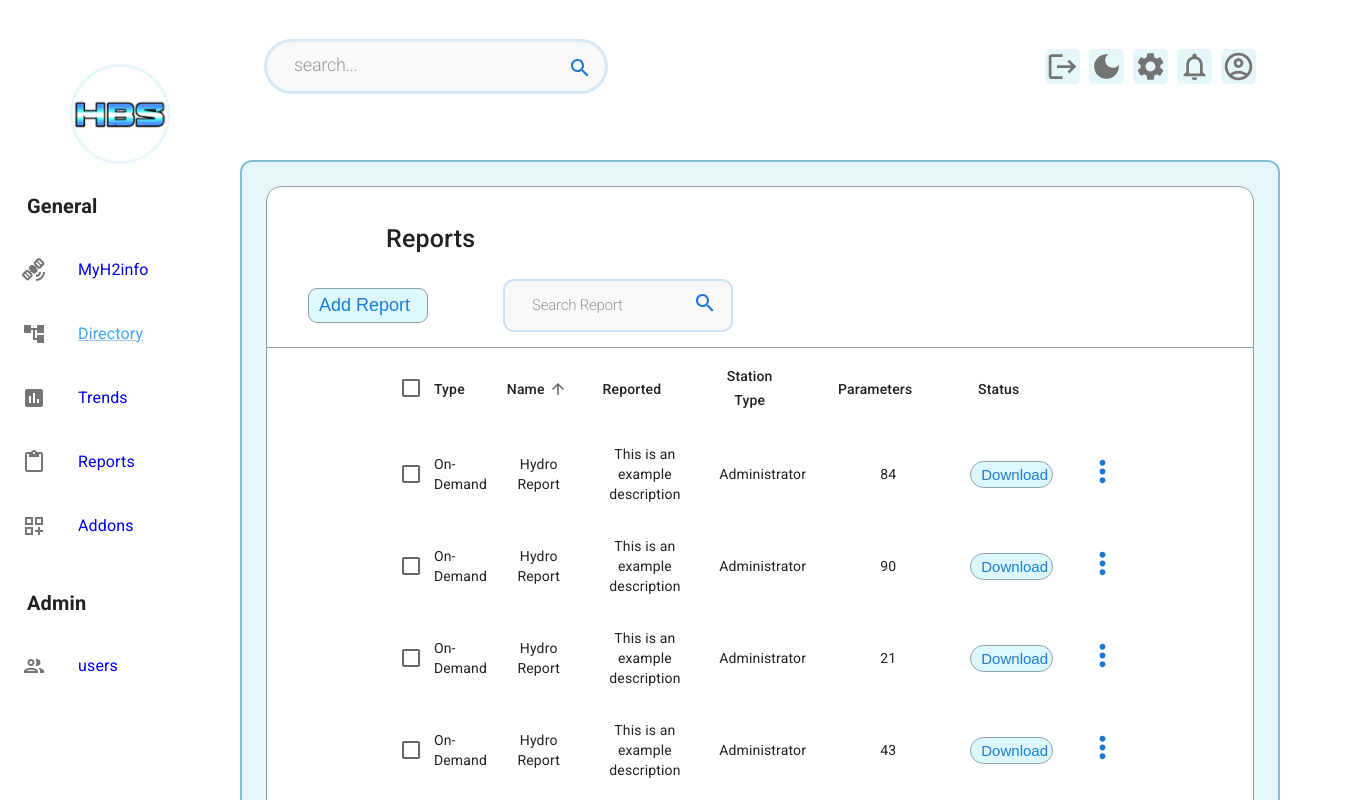
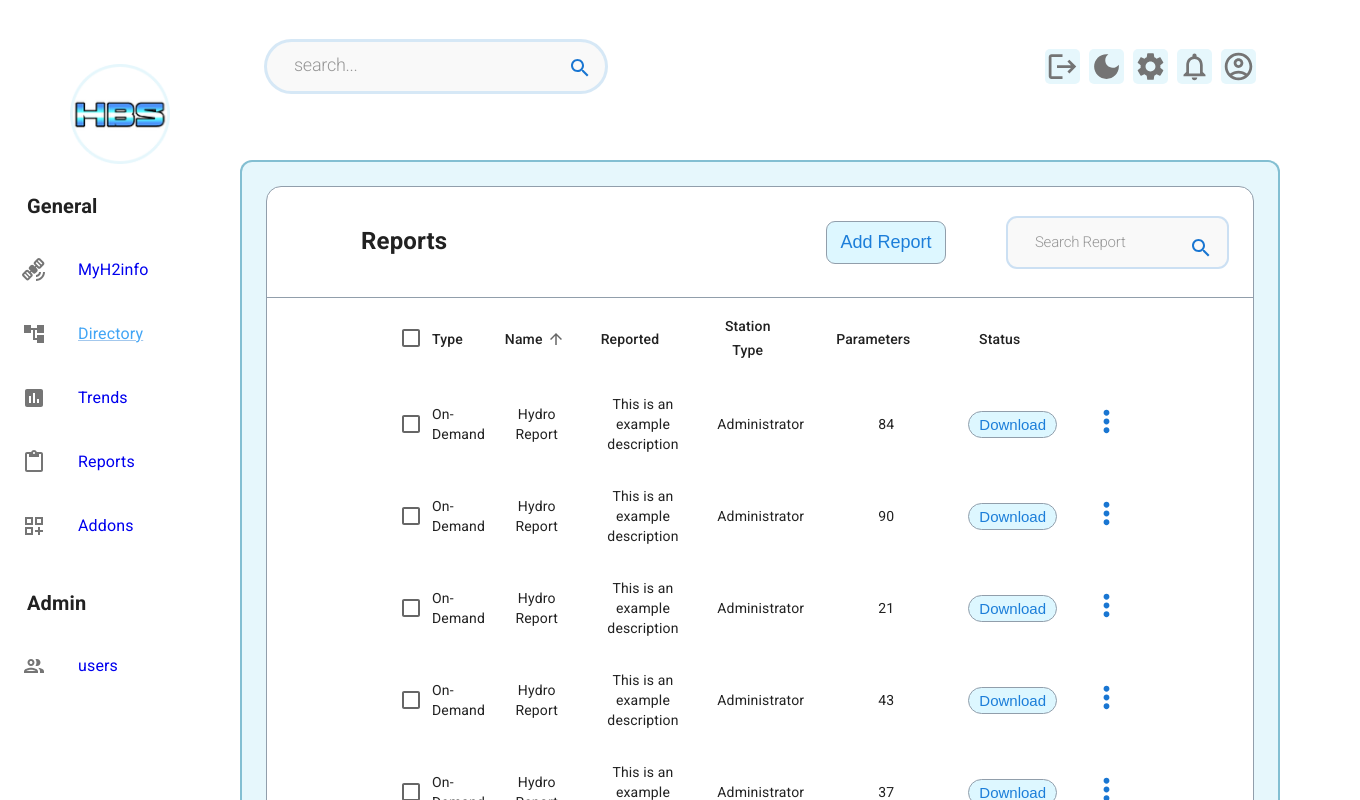
Before and after one commit to kpierc11/Dashboard_Demo, a React (Create React App) app in the folder app/: page /reports in a window 1280 px wide. Shown: the top 800 px of the page, 1360 px wide, since content can reach past the window. Built offline with nearby package versions, Linux system fonts and the light colour scheme.

Commit message:
updated drawer and reports table styles

```diff
--- a/app/src/components/ReportsTable/ReportsTable.tsx
+++ b/app/src/components/ReportsTable/ReportsTable.tsx
@@ -17,6 +17,8 @@ import Checkbox from "@mui/material/Checkbox";
 import { visuallyHidden } from "@mui/utils";
 import "../ReportsTable/reportsTable.css";
 import MoreVertIcon from "@mui/icons-material/MoreVert";
+import Tooltip from "@mui/material/Tooltip/Tooltip";
+import IconButton from "@mui/material/IconButton/IconButton";
 
 interface Data {
   type: string;
@@ -358,18 +360,13 @@ function EnhancedTableToolbar(props: EnhancedTableToolbarProps) {
             {numSelected} selected
           </Typography>
         ) : (
-          <Typography
-            sx={{ flex: "1 1 100%", paddingLeft: "10px", fontSize: "25px" }}
-            variant="h6"
-            id="tableTitle"
-            component="div"
-          >
-            <div className="reports-toolbar">
-              <div className="reports-title">Reports</div>
-              <div className="button-search"></div>
-              <button className="add-button">Add Report</button>
-              <div className={"reports-search-container"}>
-                <form>
+            <div className={"reports-topbar"}>
+              <div className={"reports-title-column"}>
+              <h2 className="reports-title">Reports</h2>
+              </div>
+              <div className={"reports-search-column"}>
+                <button className="add-button" onClick={(event)=>{alert("Add Report")}}>Add Report</button>
+                <form method="POST" style={{ width: "100%" }}>
                   <div style={{ position: "relative" }}>
                     <input
                       id="reports-search"
@@ -381,7 +378,7 @@ function EnhancedTableToolbar(props: EnhancedTableToolbarProps) {
                         position: "absolute",
                         right: 0,
                         marginRight: 2,
-                        marginTop: "5%",
+                        marginTop: "9%",
                         top: 0,
                       }}
                       color="primary"
@@ -390,7 +387,15 @@ function EnhancedTableToolbar(props: EnhancedTableToolbarProps) {
                 </form>
               </div>
             </div>
-          </Typography>
+        )}
+        {numSelected > 0 ? (
+          <Tooltip title="Delete">
+            <IconButton></IconButton>
+          </Tooltip>
+        ) : (
+          <Tooltip title="Filter list">
+            <IconButton></IconButton>
+          </Tooltip>
         )}
       </Toolbar>
     </>
@@ -495,13 +500,13 @@ export default function EnhancedTable() {
               {stableSort(rows, getComparator(order, orderBy))
                 .slice(page * rowsPerPage, page * rowsPerPage + rowsPerPage)
                 .map((row, index) => {
-                  const isItemSelected = isSelected(row.type);
+                  const isItemSelected = isSelected(row.parameters);
                   const labelId = `enhanced-table-checkbox-${index}`;
 
                   return (
                     <TableRow
                       hover
-                      onClick={(event) => handleClick(event, row.type)}
+                      onClick={(event) => handleClick(event, row.parameters)}
                       role="checkbox"
                       aria-checked={isItemSelected}
                       tabIndex={-1}
--- a/app/src/components/ReportsTable/reportsTable.css
+++ b/app/src/components/ReportsTable/reportsTable.css
@@ -1,21 +1,21 @@
-.reports-toolbar {
+.reports-topbar {
+  display: flex;
+  width: 100%;
+  flex-wrap: wrap;
+  align-items: center;
+  height:110px;
+}
+
+.reports-title-column {
+  display: flex;
+  margin-right: auto;
+  width: 100%;
+  max-width: 300px;
+}
+
+.reports-search-column {
   display: flex;
   align-items: center;
-  position: relative;
-  margin-right: 20px;
-  height: 100%;
-  flex-wrap: wrap;
-  padding: 15px;
-}
-
-.reports-search-container {
-  display: flex;
-  margin-right: 20px;
-  margin-top: 20px;
-  top: 0;
-  right: 0;
-  max-width: 243px;
-  width: 243px;
 }
 
 #reports-search {
@@ -50,14 +50,14 @@
   color: #1c7ed9;
   text-align: center;
   font-size: 15px;
-  height: 100%;
-  width: 100%;
   border-radius: 15px;
   display: inline-flex;
   align-items: center;
   padding: 4px;
   padding-left: 10px;
+  padding-right:10px;
   max-width: 95px;
+  cursor:pointer;
 }
 
 .add-button {
@@ -72,15 +72,23 @@
   margin-right: 15px;
   display: inline-flex;
   align-items: center;
-  padding: 6px;
-  padding-left: 10px;
+  padding:10px;
   max-width: 120px;
-  margin-top: 20px;
-  margin-right: 75px;
+  cursor: pointer;
+  margin-right:60px;
+  text-align:center;
+  justify-content: center;
+  transition:.3s;
+}
+
+.add-button:hover {
+  transition:.3s;
+  background: #1c7ed9;
+  color: #ddf7ff;
 }
 
 .reports-title {
   margin-top: 17px;
   margin-left: 78px;
-  margin-right: 850px;
+  margin-right: auto;
 }
--- a/app/src/components/navigationDrawer/NavigationDrawer.tsx
+++ b/app/src/components/navigationDrawer/NavigationDrawer.tsx
@@ -96,7 +96,7 @@ export default function NavigationDrawer(props: Props) {
         <Link
           className={"sidebar-link"}
           sx={{ color: theme.palette.primary.light }}
-          href="/directory"
+          href="/stations-directory/"
         >
           <ListItem key={2} disablePadding>
             <ListItemButton sx={{ paddingLeft: "22px" }}>
```
